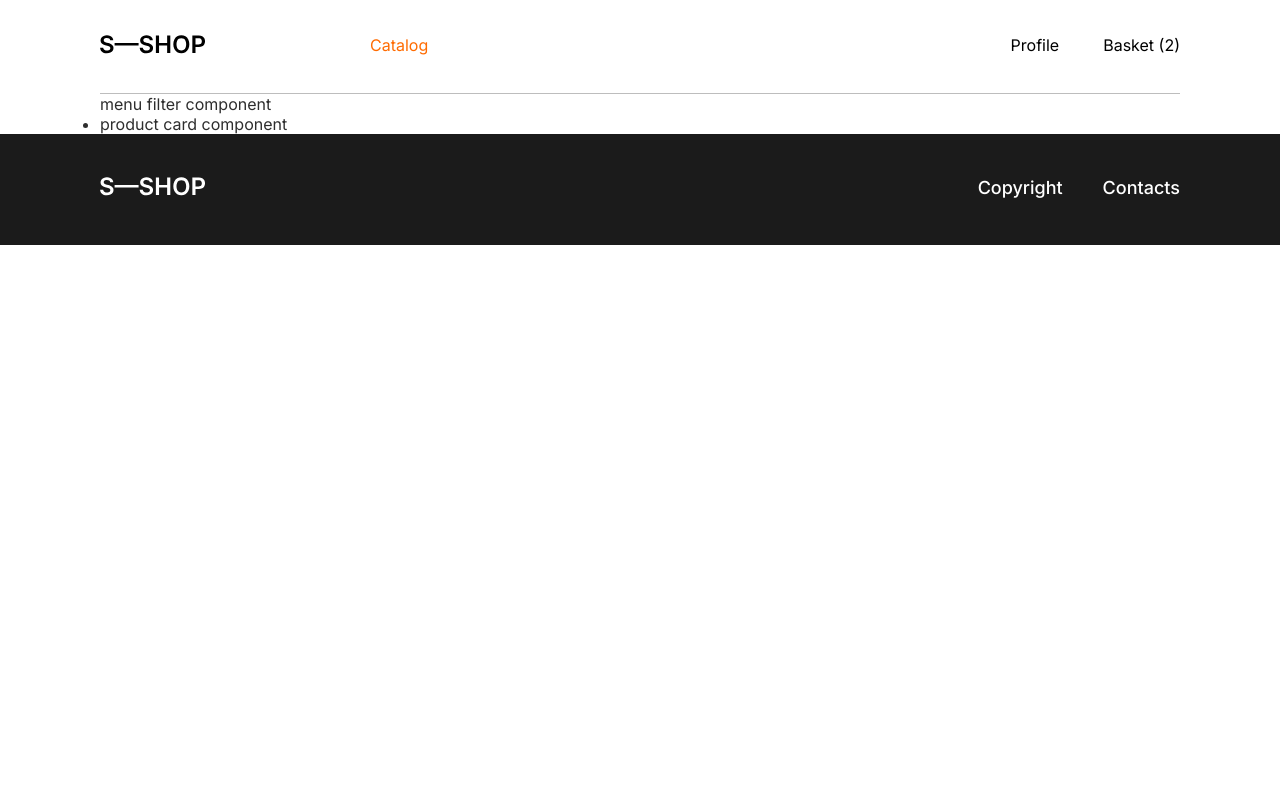
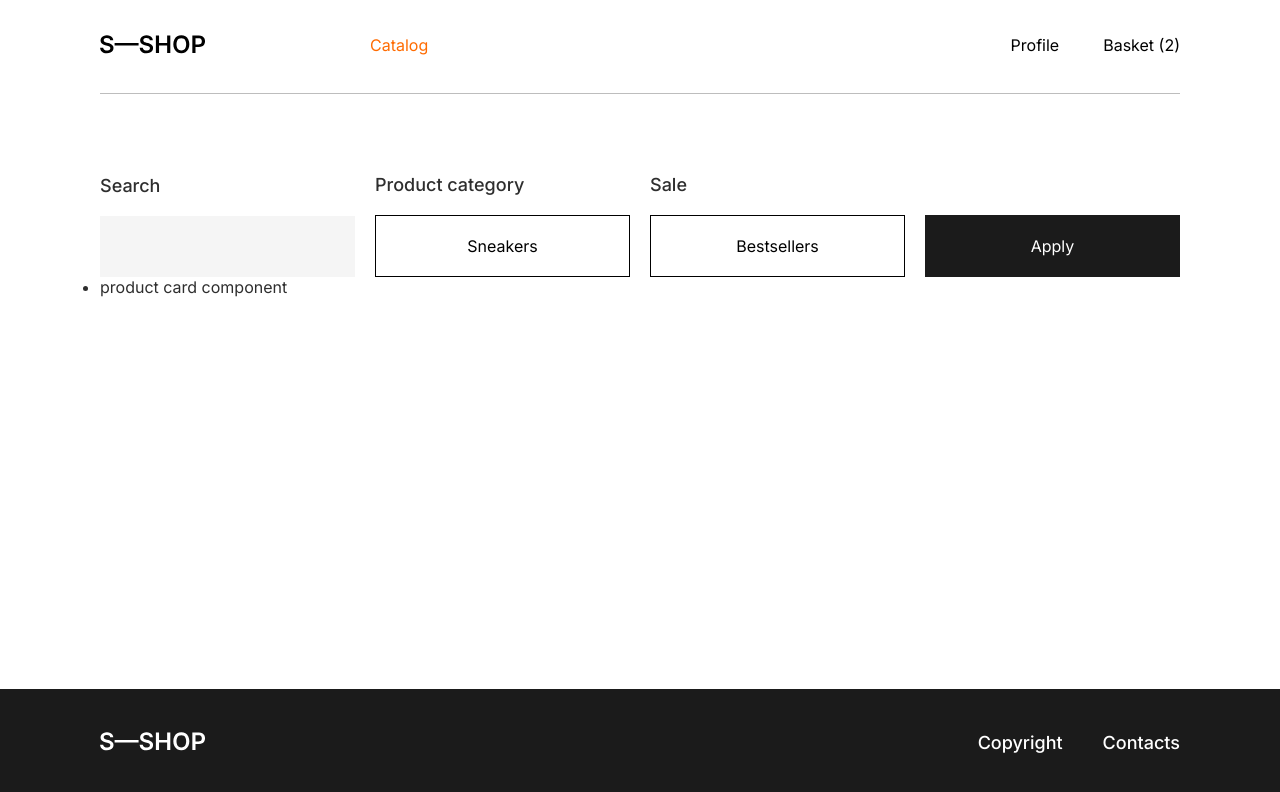
Before and after one commit to SonicFear96/cart-vue, a Vue app: page / in a window 1280 px wide. Shown: the top 792 px of the page. Built offline with nearby package versions, Linux system fonts and the light colour scheme.

Commit message:
feature: filter menu

```diff
--- a/src/App.vue
+++ b/src/App.vue
@@ -1,6 +1,7 @@
 <template>
   <div id="app">
     <Header />
+    <main>
       <div class="main-content wrapper">
         <section class="menu-filter-wrapper">
           <MenuFilter />
@@ -13,6 +14,7 @@
           </ul>
         </section>
       </div>
+    </main>
     <Footer />
   </div>
 </template>
@@ -37,5 +39,15 @@ export default {
 #app {
   max-width: 1600px;
   margin: 0 auto;
+  min-height: 100vh;
+  display: flex;
+  flex-direction: column;
+  justify-content: space-between;
+  main {
+    flex-grow: 1;
+  }
+  .menu-filter-wrapper {
+    margin-top: 80px;
+  }
 }
 </style>
--- a/src/assets/scss/variables/colors.scss
+++ b/src/assets/scss/variables/colors.scss
@@ -1,5 +1,5 @@
 $color-black: #000000;
-$color-black-footer: #1b1b1b;
+$color-black-second: #1b1b1b;
 $color-white: #ffffff;
 $color-light-black: #2e2e2e;
 $color-orange: #ff6b00;
--- a/src/components/common/button/index.vue
+++ b/src/components/common/button/index.vue
@@ -1,7 +1,7 @@
 <template>
-  <a
+  <button
     class="button-component"
-    :class="[classList, { disabled }]"
+    :class="[classList, { 'button-icon': $slots['icon-default'] }]"
     role="button"
     :type="native"
     @click="click"
@@ -9,7 +9,10 @@
     @blur="$emit('blur')"
   >
     <slot></slot>
-  </a>
+    <span v-if="$slots['icon-default']" class="btn__icon">
+      <slot name="icon-default"></slot>
+    </span>
+  </button>
 </template>
 
 <script>
@@ -44,6 +47,22 @@ export default {
 
 <style lang="scss">
 .button-component {
-  // Your custom styles here
+  border: 1px solid transparent;
+  padding: 20px;
+  width: 100%;
+  display: flex;
+  justify-content: center;
+  &.button-type-default {
+    background: $color-black-second;
+    color: $color-white;
+  }
+  &.button-type-light {
+    background: $color-white;
+    color: $color-black;
+    border: 1px solid $color-black;
+  }
+  &.button-icon {
+    justify-content: space-between;
+  }
 }
 </style>
--- a/src/components/common/input/index.vue
+++ b/src/components/common/input/index.vue
@@ -36,6 +36,16 @@ export default {
 
 <style lang="scss">
 .input-component {
-  // Your custom styles here
+  input {
+    padding: 20px;
+    background: $color-grey;
+    width: 100%;
+    color: $color-black;
+    font-size: $font-size-default;
+    font-weight: $font-weight-medium;
+    &::placeholder {
+      color: $color-black;
+    }
+  }
 }
 </style>
--- a/src/components/footer/index.vue
+++ b/src/components/footer/index.vue
@@ -24,7 +24,7 @@ export default {
 
 <style lang="scss">
 .footer-component {
-  background: $color-black-footer;
+  background: $color-black-second;
   color: $color-white;
   &__wrapper {
     padding-top: 43px;
--- a/src/components/header/index.vue
+++ b/src/components/header/index.vue
@@ -7,14 +7,16 @@
         </div>
         <div class="header-component__nav-wrapper">
           <ul class="header-component__nav-list">
-            <li class="header-component__nav-item active">Catalog</li>
+            <li class="header-component__nav-item">
+              <a href="#" class="header-component__nav-link active">Catalog</a>
+            </li>
           </ul>
         </div>
       </div>
       <div class="header-component__right-menu">
         <ul class="header-component__menu-list">
           <li class="header-component__menu-item">
-            <a class="header-component__link">Profile</a>
+            <a href="#" class="header-component__menu-link">Profile</a>
           </li>
           <li class="header-component__menu-item">
             <button class="header-component__menu-item-button">
@@ -68,9 +70,10 @@ export default {
     &-list {
       list-style: none;
     }
-    &-item {
+    &-link {
       &.active {
         color: $color-orange;
+        text-decoration: none;
       }
     }
   }
@@ -79,9 +82,14 @@ export default {
     display: flex;
     gap: 44px;
   }
+  &__menu-link {
+    text-decoration: none;
+    color: $color-black;
+  }
   &__menu-item {
     &-button {
       background: none;
+      cursor: pointer;
     }
   }
 }
--- a/src/components/menu-filter/index.vue
+++ b/src/components/menu-filter/index.vue
@@ -1,15 +1,52 @@
 <template>
-  <div class="menu-filter-component">menu filter component</div>
+  <div class="menu-filter-component">
+    <div class="menu-filter__item">
+      <span class="menu-filter__title">Search</span>
+      <CommonInput />
+    </div>
+    <div class="menu-filter__item">
+      <span class="menu-filter__title">Product category</span>
+      <CommonButton type="light"> Sneakers </CommonButton>
+    </div>
+    <div class="menu-filter__item">
+      <span class="menu-filter__title">Sale</span>
+      <CommonButton type="light"> Bestsellers </CommonButton>
+    </div>
+    <div class="menu-filter__item">
+      <CommonButton> Apply </CommonButton>
+    </div>
+  </div>
 </template>
 
 <script>
+import CommonInput from "@/components/common/input";
+import CommonButton from "@/components/common/button";
 export default {
   name: "menu-filter-component",
+  components: {
+    CommonInput,
+    CommonButton,
+  },
 };
 </script>
 
 <style lang="scss">
 .menu-filter-component {
-  //
+  display: flex;
+  justify-content: space-between;
+  gap: 20px;
+  .menu-filter {
+    &__title {
+      font-size: $font-size-default;
+      font-weight: $font-weight-medium;
+    }
+    &__item {
+      width: 25%;
+      display: flex;
+      flex-direction: column;
+      justify-content: flex-end;
+      gap: 20px;
+    }
+  }
 }
 </style>
```
Lines whose indentation alone changed are shown as unchanged.
